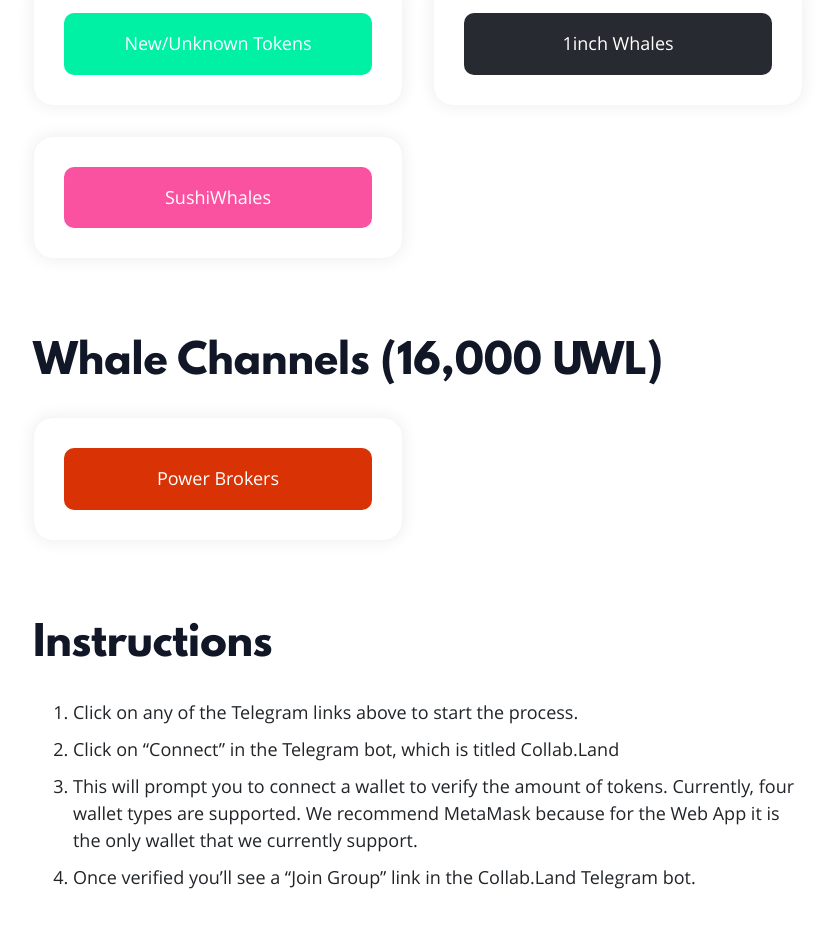
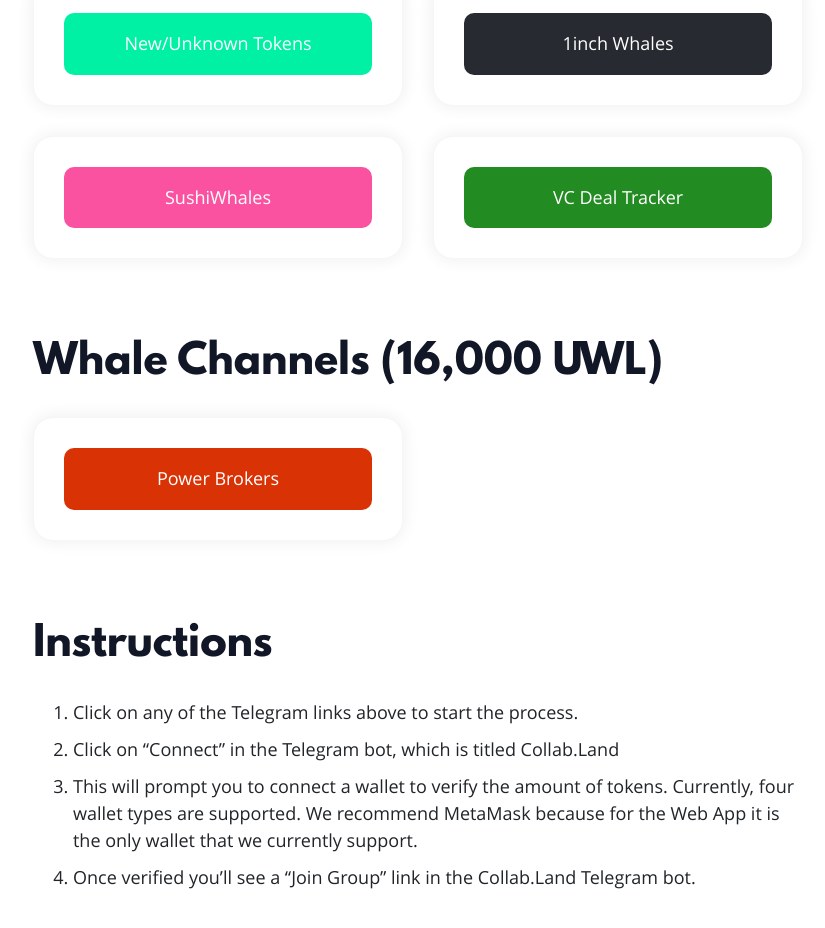
Before and after one commit to dd0sxx/uniwhales-landing, a React (Create React App) app: page /telegram in a window 1280 px wide. Shown: the part 940-1868 px from the top of the page, without its empty margins (222-1047 px from the left). Built offline with nearby package versions, Linux system fonts and the light colour scheme.

Commit message:
VC Deal Push

```diff
--- a/src/Pages/telegram.js
+++ b/src/Pages/telegram.js
@@ -155,6 +155,13 @@
 			color: '#fa52a0',
 			link: 'https://telegram.me/collablandbot?start=VFBDI1RFTCNDT01NIy0xMDAxNDk5NzkxMTY2'
 		},
+		{
+			name: 'VC Deal Tracker',
+			description: 'Tracking VC investments into DeFi projects',
+			color: '#228B22',
+			link: 'https://telegram.me/collablandbot?start=VFBDI1RFTCNDT01NIy0xMDAxMDc4OTkyMDk5'
+		},
+
 	]
 
 	const whale_channels = [
```
